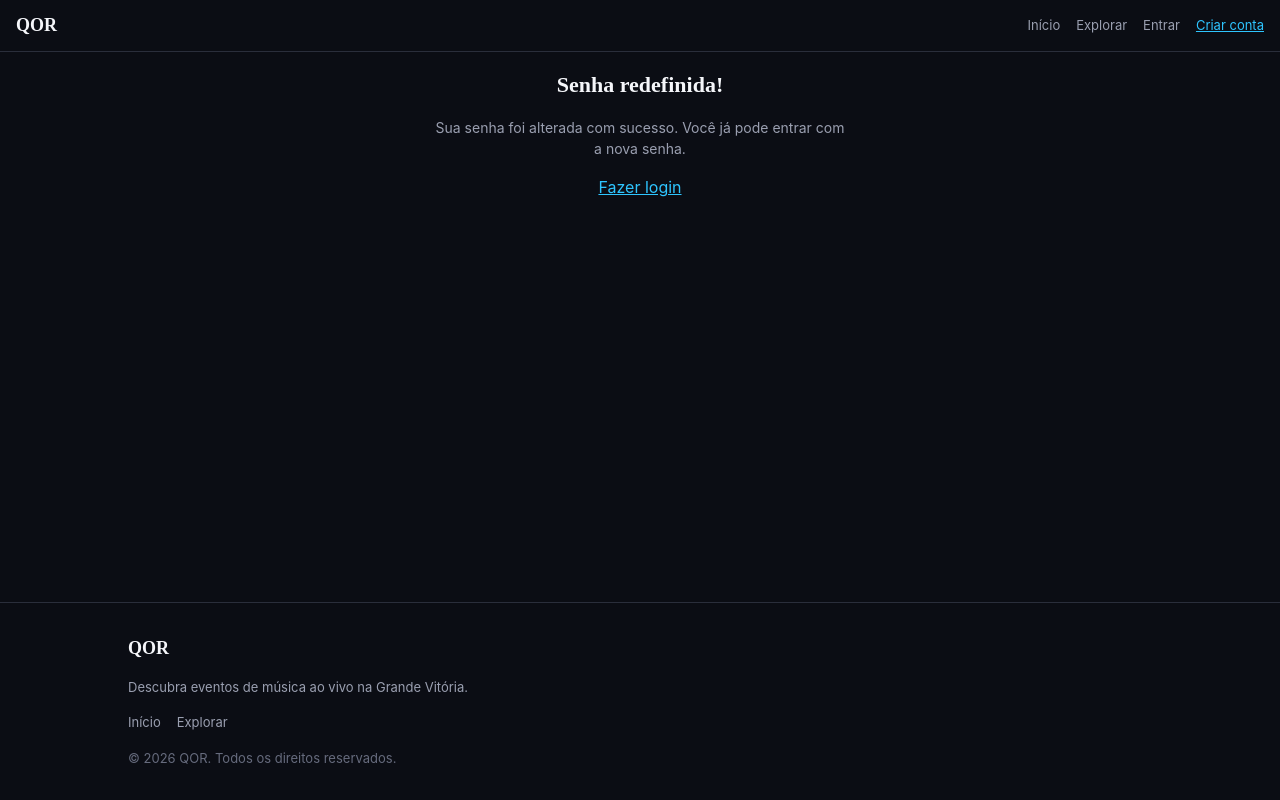
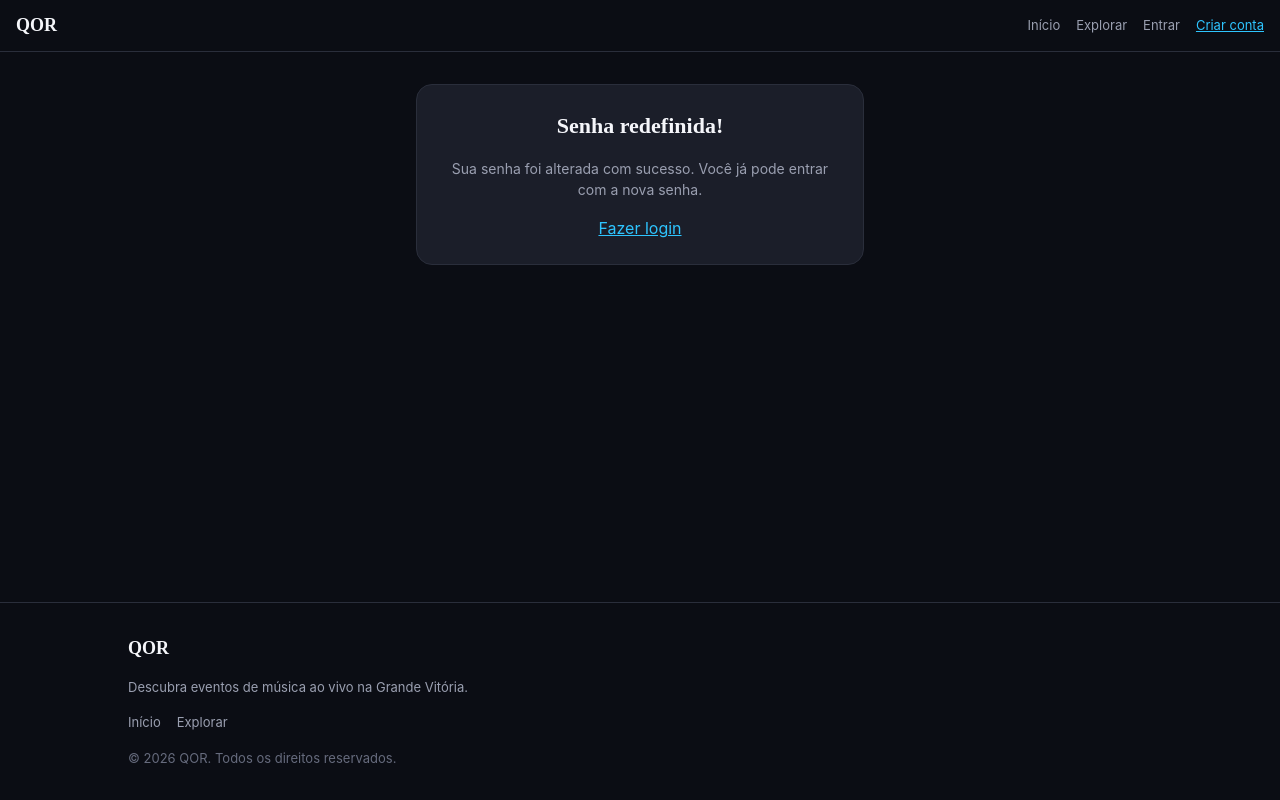
Before and after one commit to derlandyb/qor-website, a Next.js app: page /recuperar-senha/sucesso in a window 1280 px wide. Built offline with nearby package versions, Linux system fonts and the light colour scheme; no server answers.

Commit message:
style(website): refresh recuperar-senha per new Stitch design
Wrap the password-recovery wizard and its /sucesso confirmation in the
same centered bordered card used by /verificar-email, matching Stitch's
"Esqueci Minha Senha" / "Redefinir Nova Senha" / "Sucesso Envio de Link"
desktop mocks.

```diff
--- a/app/recuperar-senha/page.tsx
+++ b/app/recuperar-senha/page.tsx
@@ -2,12 +2,13 @@
 
 /**
  * W21 — password recovery, a single-page wizard (email -> OTP code ->
- * new password), reached via Stitch screens 32a562fe876e4d0cb2eb87c2140de64e
- * and bfdd2ec9b4c944c0a3f7c26793fb02c3. Since qor-api's reset flow is now
- * OTP-based (user-confirmed), the token/email round-trip through an email
- * link isn't needed — verifyPasswordResetCode() returns a real reset token
- * interactively, in the same visit, so there's no separate
- * /recuperar-senha/redefinir route.
+ * new password), reached via Stitch screens f2beaf2f76fb4ba1a0fb667a4f25a1dd
+ * ("Esqueci Minha Senha") and 53ec56d35b604b908dfe497c540e6ef3 ("Redefinir
+ * Nova Senha"). Since qor-api's reset flow is now OTP-based (user-confirmed),
+ * the token/email round-trip through an email link isn't needed —
+ * verifyPasswordResetCode() returns a real reset token interactively, in the
+ * same visit, so there's no separate /recuperar-senha/redefinir route.
+ * Restyled to the mocks' centered card, matching /verificar-email.
  */
 import { useState, type FormEvent } from "react";
 import { useRouter } from "next/navigation";
@@ -78,7 +79,11 @@ export default function ForgotPasswordPage() {
   }
 
   return (
-    <div className="mx-auto flex max-w-md flex-col gap-6 p-4">
+    <div
+      role="region"
+      aria-label="Recuperação de senha"
+      className="mx-auto flex max-w-md flex-col gap-6 rounded-[16px] border border-[#2A2E3B] bg-[#1B1E29] p-6 md:my-8"
+    >
       <div>
         <h1 className="font-[Space_Grotesk] text-[22px] font-bold text-[#F5F6FA]">Recuperar senha</h1>
         {step === "email" && (
--- a/app/recuperar-senha/sucesso/page.tsx
+++ b/app/recuperar-senha/sucesso/page.tsx
@@ -1,9 +1,18 @@
 import Link from "next/link";
 
-/** W21 — password successfully changed (final step of the recovery wizard). */
+/**
+ * W21 — password successfully changed (final step of the recovery wizard),
+ * matching Stitch screen 469cad10112b4b058602b8e1971eb2d0 ("Sucesso Envio de
+ * Link (Desktop)"). Restyled to the same centered card as the rest of the
+ * recovery wizard.
+ */
 export default function PasswordResetSuccessPage() {
   return (
-    <div className="mx-auto flex max-w-md flex-col gap-4 p-4 text-center">
+    <div
+      role="region"
+      aria-label="Senha redefinida com sucesso"
+      className="mx-auto flex max-w-md flex-col gap-4 rounded-[16px] border border-[#2A2E3B] bg-[#1B1E29] p-6 text-center md:my-8"
+    >
       <h1 className="font-[Space_Grotesk] text-[22px] font-bold text-[#F5F6FA]">Senha redefinida!</h1>
       <p className="text-[14px] text-[#9A9FB0]">
         Sua senha foi alterada com sucesso. Você já pode entrar com a nova senha.
```
Also changed, not shown: 2 other files (tests, documents, lock files or other folders).
